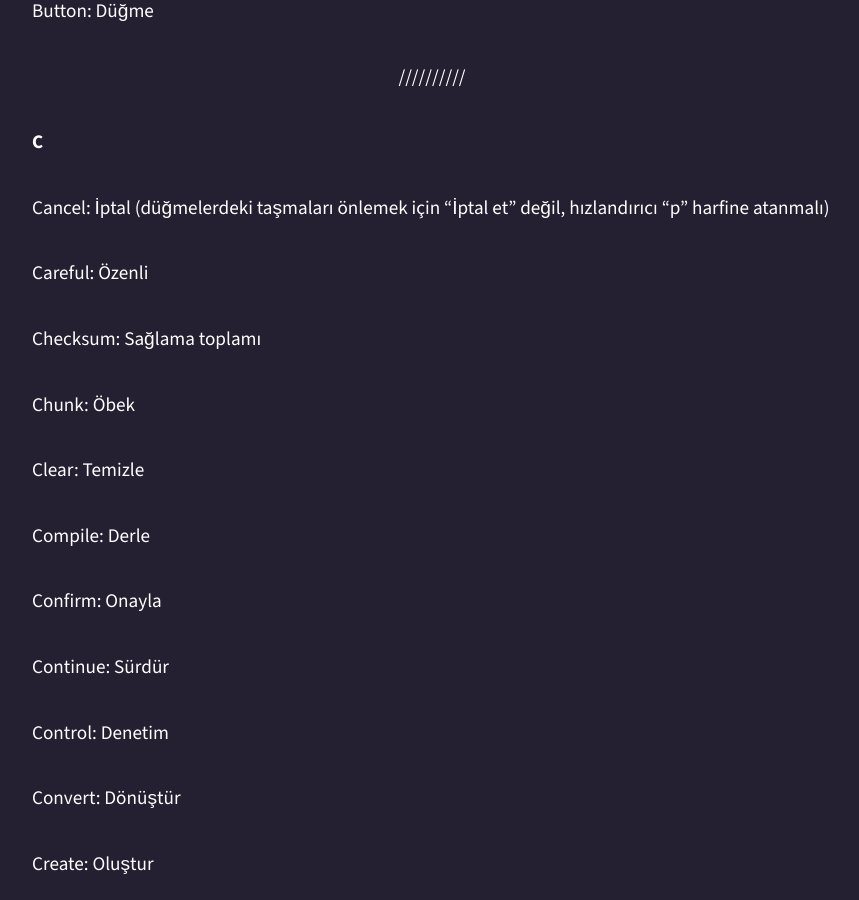
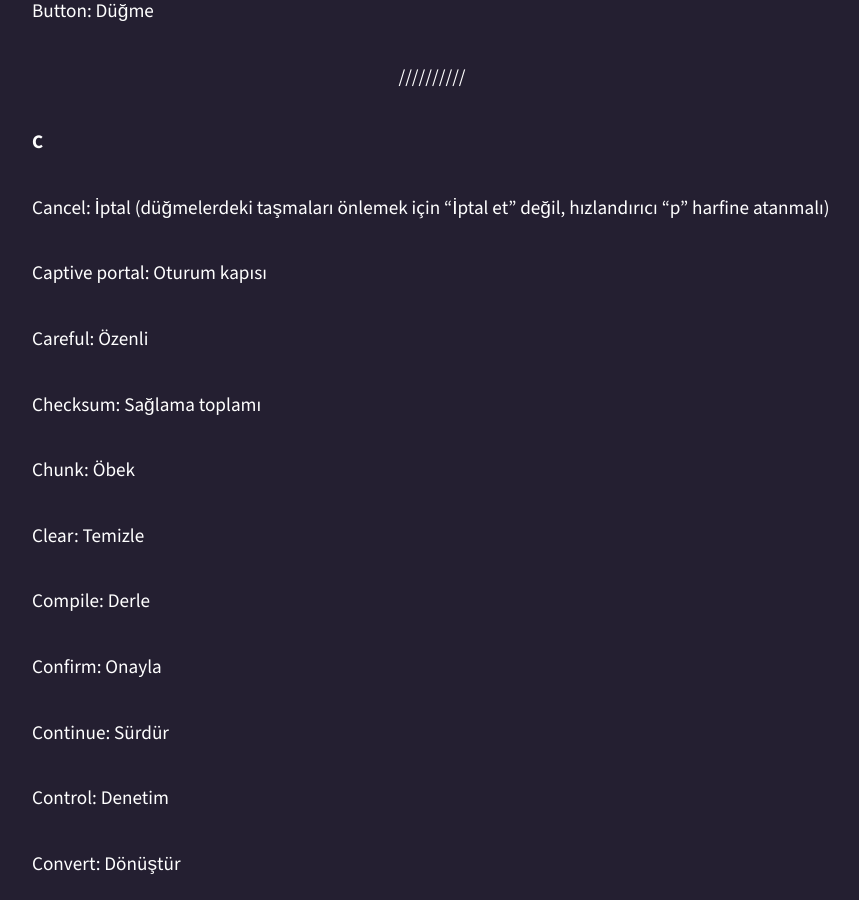
Before and after one commit to gnometurk/gnomeorgtr, a Jekyll site: the page built from ceviri/sozluk.md, in a window 1280 px wide and 900 px high, scrolled down 2783 px. Shown: the whole window, without its empty margins (208-1067 px from the left). Built offline with Jekyll 4.4.1, drawn with Linux system fonts in a browser that asks for light colours.

Commit message:
Update dict

```diff
--- a/ceviri/sozluk.md
+++ b/ceviri/sozluk.md
@@ -87,6 +87,8 @@ Button: Düğme
 **C**
 
 Cancel: İptal (düğmelerdeki taşmaları önlemek için “İptal et” değil, hızlandırıcı “p” harfine atanmalı)
+
+Captive portal: Oturum kapısı
 
 Careful: Özenli
 
@@ -443,6 +445,8 @@ Router: Yönlendirici
 
 Sandbox: Yalıtık alan (Söz öbeği içinde “Yalıtık uygulama”, “Yalıtık ortam” gibi kullanılabilir)
 
+Scale: Ölçek
+
 Secret: Giz
 
 Sensor: Algılayıcı
```
